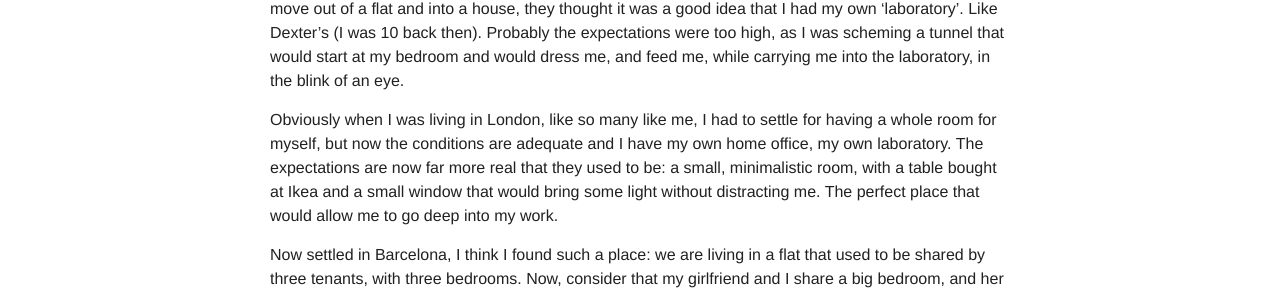
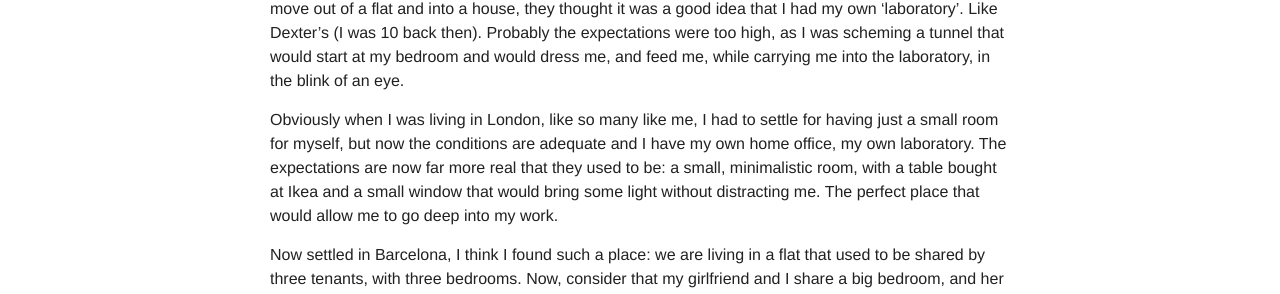
Before and after one commit to ohduran/ohduran.github.io, a Jekyll site: the page built from _posts/2018-08-29-home-office.md, in a window 1280 px wide. Shown: the part 224-518 px from the top of the page. Built offline with Jekyll 4.4.1, drawn with Linux system fonts in a browser that asks for light colours.

Commit message:
new post complete

```diff
--- a/_posts/2018-08-29-home-office.md
+++ b/_posts/2018-08-29-home-office.md
@@ -7,7 +7,7 @@ permalink: /2018/08/home-office
 ---
 I've always dreamed of a home office. Even when I was a kid, when my parents decided it was time to move out of a flat and into a house, they thought it was a good idea that I had my own 'laboratory'. Like Dexter's (I was 10 back then). Probably the expectations were too high, as I was scheming a tunnel that would start at my bedroom and would dress me, and feed me, while carrying me into the laboratory, in the blink of an eye.
 
-Obviously when I was living in London, like so many like me, I had to settle for having a whole room for myself, but now the conditions are adequate and I have my own home office, my own laboratory. The expectations are now far more real that they used to be: a small, minimalistic room, with a table bought at Ikea and a small window that would bring some light without distracting me. The perfect place that would allow me to go deep into my work.
+Obviously when I was living in London, like so many like me, I had to settle for having just a small room for myself, but now the conditions are adequate and I have my own home office, my own laboratory. The expectations are now far more real that they used to be: a small, minimalistic room, with a table bought at Ikea and a small window that would bring some light without distracting me. The perfect place that would allow me to go deep into my work.
 
 Now settled in Barcelona, I think I found such a place: we are living in a flat that used to be shared by three tenants, with three bedrooms. Now, consider that my girlfriend and I share a big bedroom, and her brother has his own space, that leaves the small room with the small window as my home office. Which is absolutely fantastic: a small bedroom, the Ikea table, and lots and lots of shelves to store the endless array of books that I have collected (or plan to collect).
 
```
